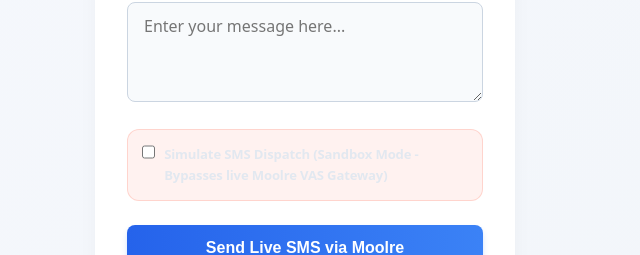
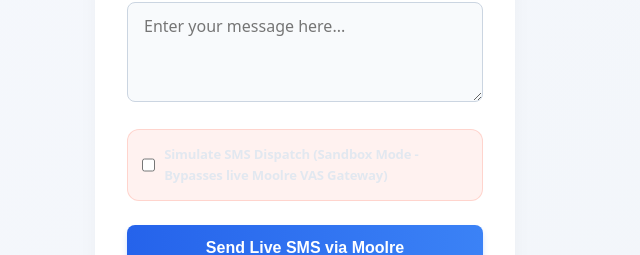
Before and after one commit to Kwesikendy/kenolflock, a Next.js app: page /sms-test in a window 1280 px wide. Shown: the part 326-581 px from the top of the page, without its empty margins (335-975 px from the left). Built offline with nearby package versions, Linux system fonts and the light colour scheme; no server answers.

Commit message:
fix: correct style property typo itemsCenter to alignItems in sms-test page

```diff
--- a/src/app/sms-test/page.tsx
+++ b/src/app/sms-test/page.tsx
@@ -99,7 +99,7 @@
           </div>
 
           {/* Simulation Mode Toggle Option */}
-          <div style={{ display: "flex", itemsCenter: "center", gap: "0.6rem", margin: "0.5rem 0 1.5rem", padding: "0.85rem", backgroundColor: "rgba(255, 90, 67, 0.08)", borderRadius: "12px", border: "1px solid rgba(255, 90, 67, 0.2)" }}>
+          <div style={{ display: "flex", alignItems: "center", gap: "0.6rem", margin: "0.5rem 0 1.5rem", padding: "0.85rem", backgroundColor: "rgba(255, 90, 67, 0.08)", borderRadius: "12px", border: "1px solid rgba(255, 90, 67, 0.2)" }}>
             <input
               type="checkbox"
               id="simulateMode"
```
